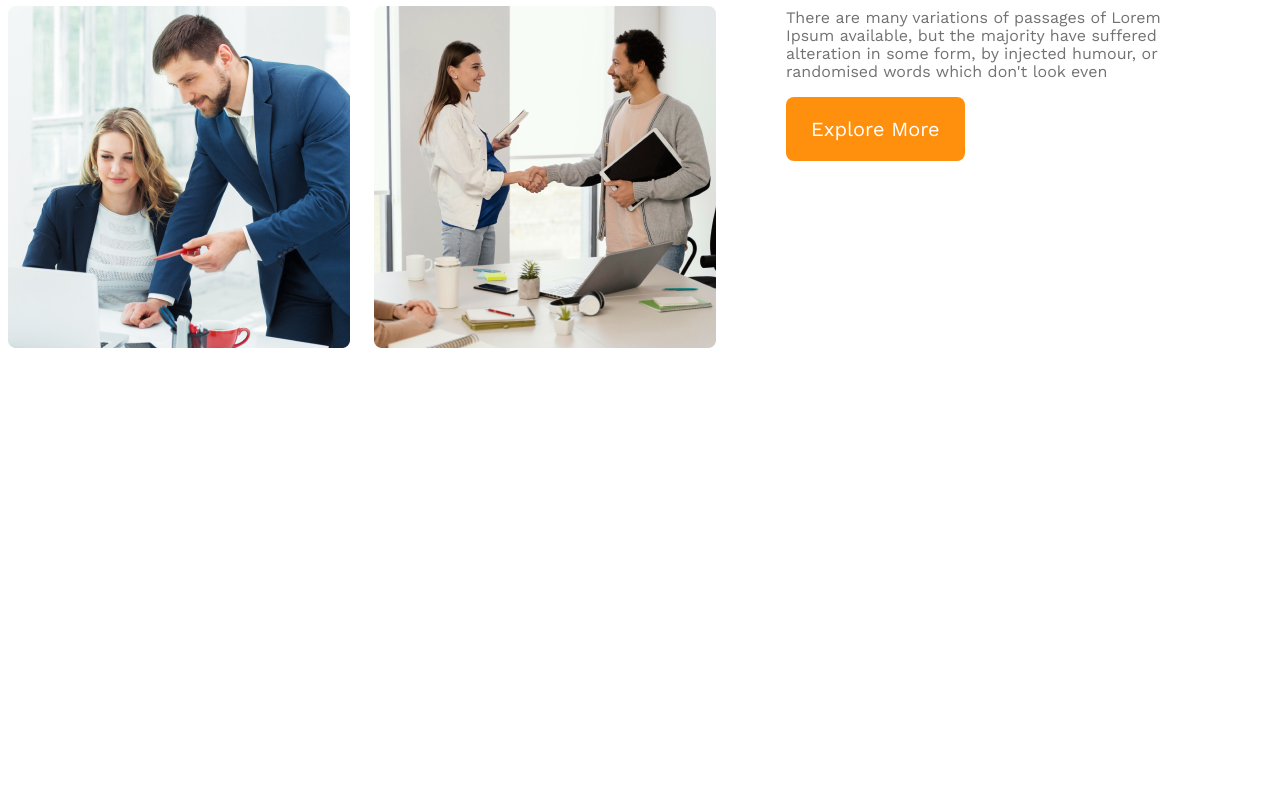
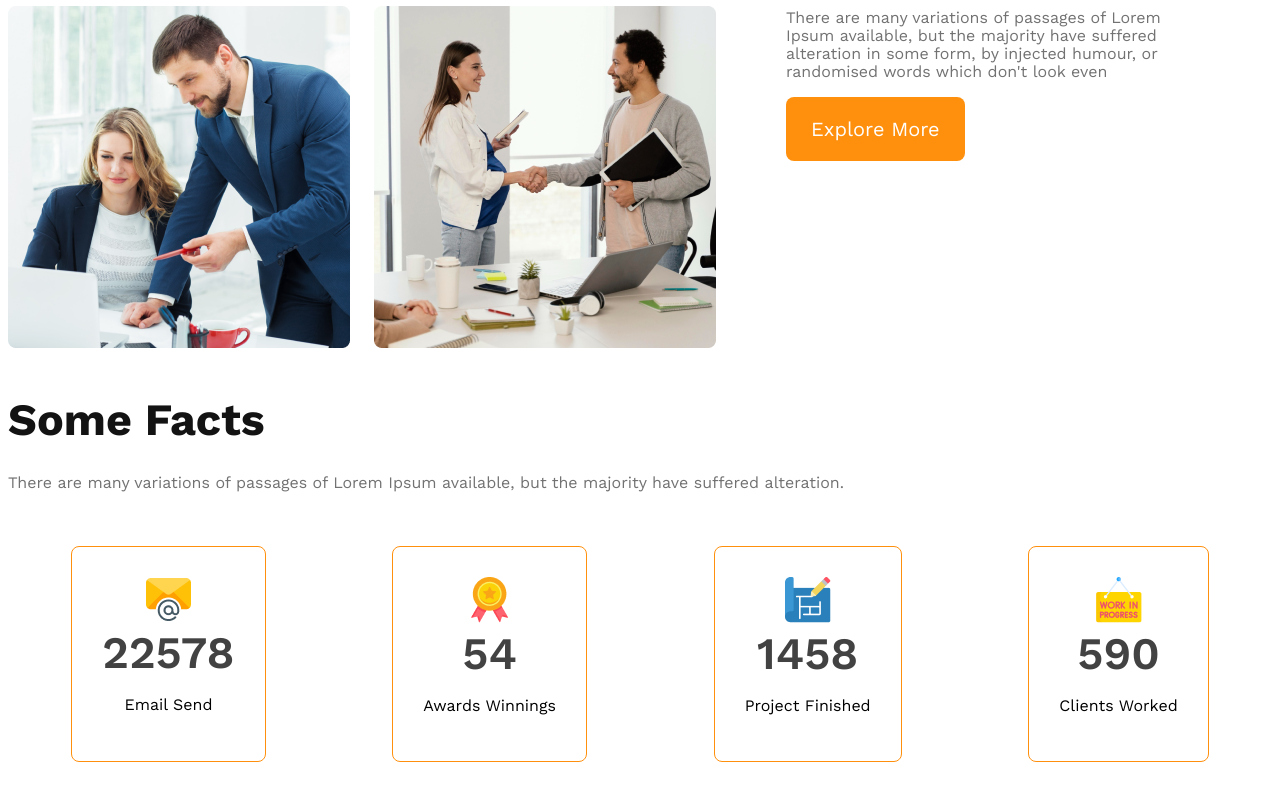
Before and after one commit to manjur0/G3-Architects, a plain HTML site: page index.html in a window 1280 px wide. Shown: the part 1441-2241 px from the top of the page. Before the commit the page ends 1859 px from the top, so only its background shows below. Drawn offline with nearby package versions, Linux system fonts and the light colour scheme.

Commit message:
more section added

```diff
--- a/index.html
+++ b/index.html
@@ -44,6 +44,39 @@
                 <button class="btn-primary">Explore More</button>
             </div>
         </section>
+
+        <!-- features section  -->
+        <section class="features">
+
+        </section>
+
+        <!-- Some facts section  -->
+        <section class="facts">
+            <h3 class="facts-title">Some Facts</h3>
+            <p class="facts-description">There are many variations of passages of Lorem Ipsum available, but the majority have suffered alteration.</p>
+            <div class="facts-cards">
+                <div class="card">
+                    <img src="./images/icons/email.png" alt="">
+                    <h2 class="card-stats">22578</h2>
+                    <p class="card-description">Email Send</p>
+                </div>
+                <div class="card">
+                    <img src="./images/icons/ribon.png" alt="">
+                    <h2 class="card-stats">54</h2>
+                    <p class="card-description">Awards Winnings</p>
+                </div>
+                <div class="card">
+                    <img src="./images/icons/projects.png" alt="">
+                    <h2 class="card-stats">1458</h2>
+                    <p class="card-description">Project Finished</p>
+                </div>
+                <div class="card">
+                    <img src="./images/icons/customers.png" alt="">
+                    <h2 class="card-stats">590</h2>
+                    <p class="card-description">Clients Worked</p>
+                </div>
+            </div>
+        </section>
     </main>
 </body>
 </html>
--- a/style/style.css
+++ b/style/style.css
@@ -115,6 +115,47 @@ main {
   padding-right: 100px;
 }
 
+/* Some facts style css */
+.facts-title {
+  font-size: 2.8rem;
+  font-weight: 700;
+  color: #131313;
+  margin-bottom: 24px;
+}
+.facts-description {
+  color: #727272;
+  font-size: 16px;
+  font-style: normal;
+  font-weight: 400;
+  line-height: 26px;
+}
+/* facts cards design */
+.facts-cards {
+  display: flex;
+  justify-content: space-around;
+  text-align: center;
+  margin-top: 50px;
+}
+.card {
+  border-radius: 8px;
+  border: 1px solid #ff900e;
+  text-align: center;
+  padding: 30px;
+}
+.card-stats {
+  color: #424242;
+  font-size: 45px;
+  font-style: normal;
+  font-weight: 600;
+  margin: 0px;
+}
+.card-description {
+  font-size: 16px;
+  font-style: normal;
+  font-weight: 400;
+  line-height: normal;
+}
+
 /* responsive media queris */
 /* mobile devices */
 @media screen and (max-width: 576px) {
@@ -164,7 +205,7 @@ main {
     padding-left: 20px;
     text-align: center;
   }
-  .team-description{
+  .team-description {
     padding: 0 60px;
   }
 }
```
